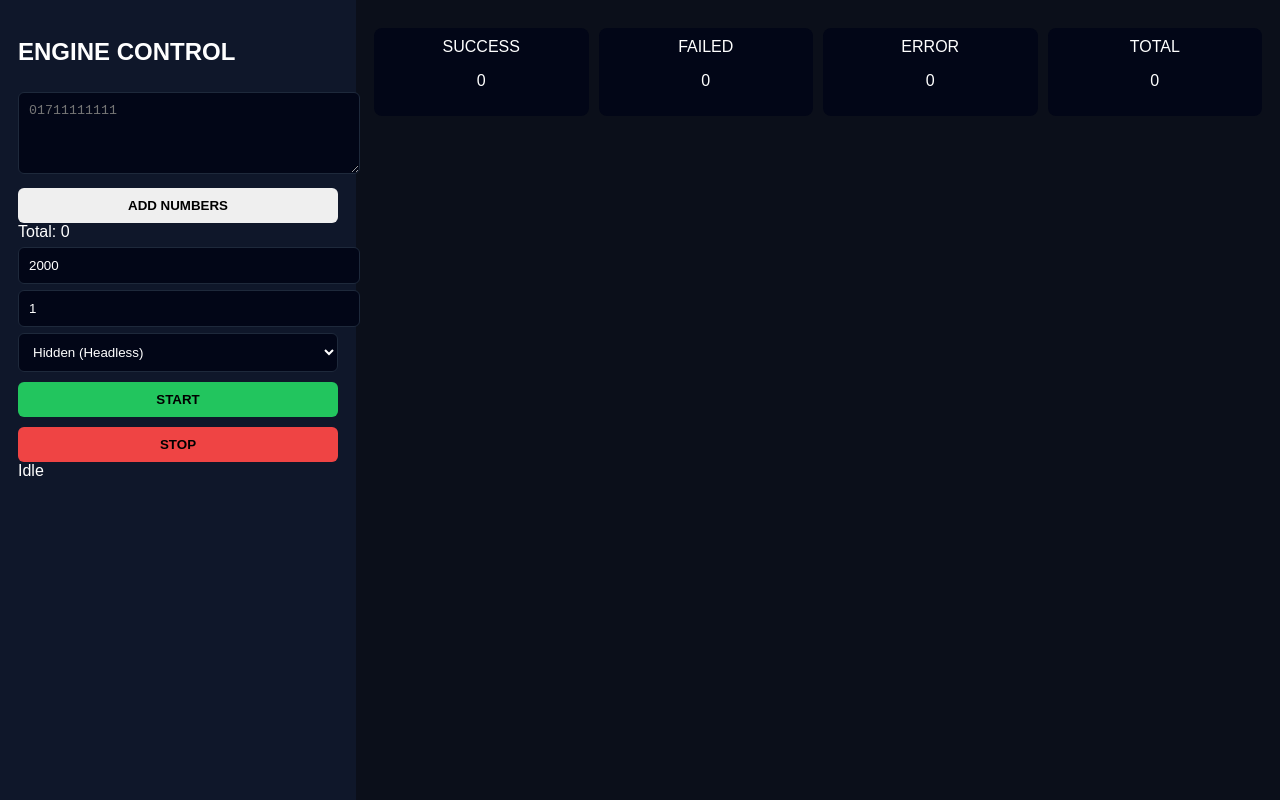
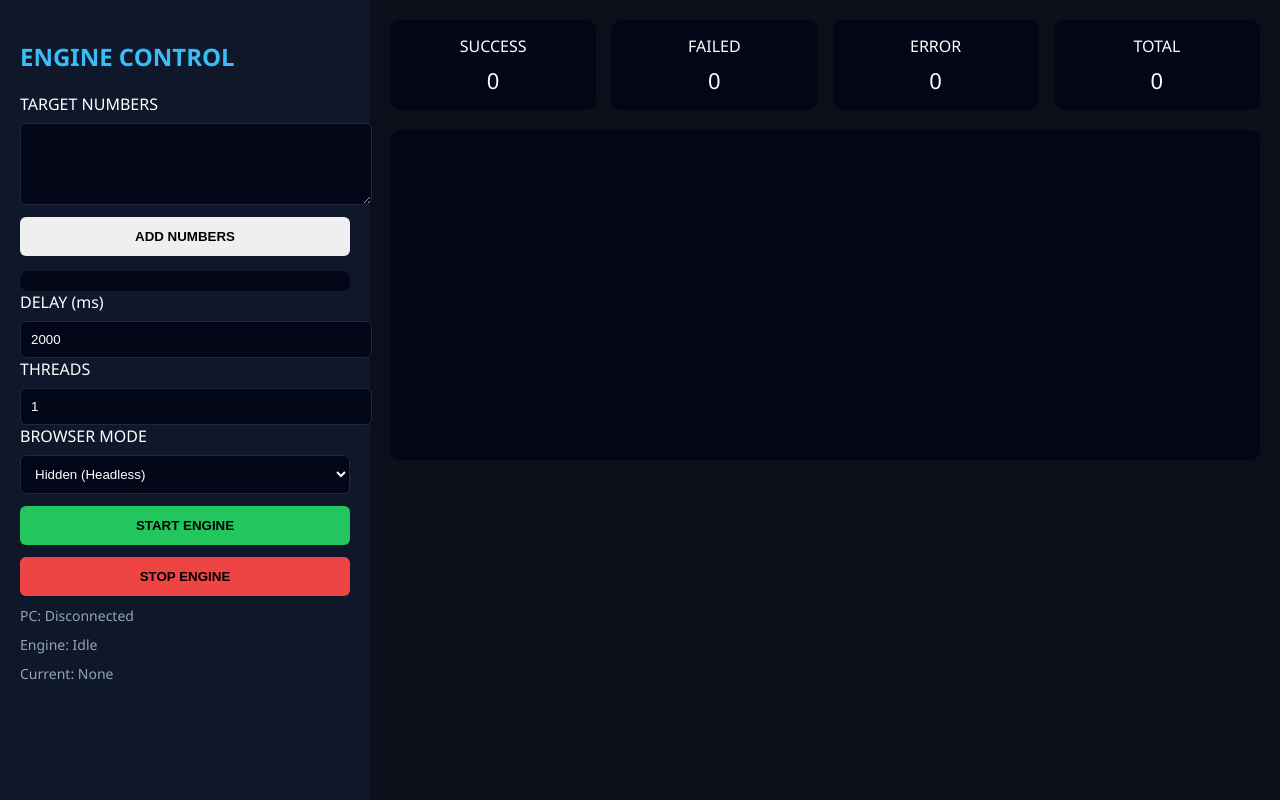
Before and after one commit to mdmunna00/otp-engine-demo, a website: page public/dashboard.html in a window 1280 px wide. Drawn offline with Linux system fonts and the light colour scheme; no server answers.

Commit message:
Refactor dashboard layout and styles
Updated the dashboard HTML to enhance styling and functionality.

```diff
--- a/public/dashboard.html
+++ b/public/dashboard.html
@@ -2,58 +2,131 @@
 <html>
 <head>
 <meta charset="UTF-8">
-<meta name="viewport" content="width=device-width, initial-scale=1">
-<title>Automation Dashboard</title>
+<title>Automation PRO</title>
 <style>
-body{margin:0;font-family:Arial;background:#0b0f1a;color:#fff}
-.container{display:flex;min-height:100vh}
-.sidebar{width:320px;background:#0f172a;padding:18px}
-.main{flex:1;padding:18px}
+body{margin:0;font-family:Segoe UI;background:#0b0f1a;color:#fff}
+.container{display:flex;height:100vh}
+.sidebar{
+width:330px;
+background:#0f172a;
+padding:20px;
+display:flex;
+flex-direction:column
+}
+.main{flex:1;padding:20px}
+h2{color:#38bdf8;margin-bottom:20px}
+
 input,textarea,select{
-width:100%;padding:10px;margin-top:6px;
-background:#020617;border:1px solid #1e293b;
-color:#fff;border-radius:6px}
-button{width:100%;padding:10px;margin-top:10px;border:0;border-radius:6px;font-weight:bold}
-.start{background:#22c55e}
-.stop{background:#ef4444}
-.cards{display:grid;grid-template-columns:repeat(4,1fr);gap:10px;margin-top:10px}
-.card{background:#020617;padding:10px;text-align:center;border-radius:8px}
+width:100%;
+padding:10px;
+margin-top:8px;
+background:#020617;
+border:1px solid #1e293b;
+color:#fff;
+border-radius:6px
+}
+
+button{
+width:100%;
+padding:12px;
+margin-top:12px;
+border:0;
+border-radius:6px;
+font-weight:bold;
+cursor:pointer
+}
+
+.start{background:#22c55e;color:#000}
+.stop{background:#ef4444;color:#000}
+
+.stats{
+display:grid;
+grid-template-columns:repeat(4,1fr);
+gap:15px;
+margin-bottom:20px
+}
+
+.card{
+background:#020617;
+padding:15px;
+border-radius:10px;
+text-align:center
+}
+
+.card p{font-size:22px;margin:8px 0 0}
+
+.logbox{
+background:#020617;
+border-radius:10px;
+padding:15px;
+height:300px;
+overflow:auto;
+font-size:13px
+}
+
+.number-list{
+background:#020617;
+margin-top:15px;
+padding:10px;
+border-radius:8px;
+max-height:150px;
+overflow:auto;
+font-size:13px
+}
+
+.status{
+margin-top:10px;
+font-size:14px;
+color:#94a3b8
+}
 </style>
 </head>
+
 <body>
-
 <div class="container">
 
 <div class="sidebar">
 <h2>ENGINE CONTROL</h2>
 
-<textarea id="numInput" rows="4" placeholder="01711111111"></textarea>
+<label>TARGET NUMBERS</label>
+<textarea id="numInput" rows="4"></textarea>
 <button onclick="addNumber()">ADD NUMBERS</button>
-<div>Total: <span id="numCount">0</span></div>
 
-<input id="delayInput" type="number" value="2000" placeholder="Delay ms">
-<input id="threadInput" type="number" value="1" placeholder="Threads">
+<div class="number-list" id="numberList"></div>
 
+<label>DELAY (ms)</label>
+<input id="delayInput" type="number" value="2000">
+
+<label>THREADS</label>
+<input id="threadInput" type="number" value="1">
+
+<label>BROWSER MODE</label>
 <select id="headlessInput">
 <option value="true">Hidden (Headless)</option>
 <option value="false">Show Browser</option>
 </select>
 
-<button class="start" onclick="startEngine()">START</button>
-<button class="stop" onclick="stopEngine()">STOP</button>
+<button class="start" onclick="startEngine()">START ENGINE</button>
+<button class="stop" onclick="stopEngine()">STOP ENGINE</button>
 
-<div id="status">Idle</div>
+<div class="status" id="connectionStatus">PC: Disconnected</div>
+<div class="status" id="engineStatus">Engine: Idle</div>
+<div class="status" id="currentNumber">Current: None</div>
+
 </div>
 
 <div class="main">
-<div class="cards">
-<div class="card">SUCCESS <p id="success">0</p></div>
-<div class="card">FAILED <p id="failed">0</p></div>
-<div class="card">ERROR <p id="error">0</p></div>
-<div class="card">TOTAL <p id="total">0</p></div>
-</div>
+
+<div class="stats">
+<div class="card">SUCCESS<p id="success">0</p></div>
+<div class="card">FAILED<p id="failed">0</p></div>
+<div class="card">ERROR<p id="error">0</p></div>
+<div class="card">TOTAL<p id="total">0</p></div>
 </div>
 
+<div class="logbox" id="logBox"></div>
+
+</div>
 </div>
 
 <script>
@@ -66,7 +139,15 @@ raw.split(/[\n, ]+/).forEach(n=>{
 if(n && !numbers.includes(n)) numbers.push(n);
 });
 document.getElementById("numInput").value="";
-document.getElementById("numCount").innerText=numbers.length;
+renderNumbers();
+}
+
+function renderNumbers(){
+const list=document.getElementById("numberList");
+list.innerHTML="";
+numbers.forEach(n=>{
+list.innerHTML+=`<div>${n}</div>`;
+});
 }
 
 async function startEngine(){
@@ -80,22 +161,57 @@ threads:parseInt(threadInput.value)||1,
 headless: headlessInput.value==="true"
 })
 });
-status.innerText="Running";
 }
 
 async function stopEngine(){
 await fetch("/api/stop-job",{method:"POST"});
-status.innerText="Stopped";
 }
 
 async function updateStatus(){
+try{
 const r=await fetch("/api/status");
 const d=await r.json();
+
 success.innerText=d.success;
 failed.innerText=d.failed;
 error.innerText=d.error;
 total.innerText=d.total;
-if(!d.running) status.innerText="Idle";
+
+document.getElementById("currentNumber").innerText=
+"Current: "+(d.current || "None");
+
+renderNumbersFromServer(d.numbers);
+
+if(d.running){
+engineStatus.innerText="Engine: Running";
+}else{
+engineStatus.innerText="Engine: Idle";
+}
+
+if(d.lastPing && Date.now()-d.lastPing<5000){
+connectionStatus.innerText="PC: Connected";
+}else{
+connectionStatus.innerText="PC: Disconnected";
+}
+
+renderLogs(d.logs);
+
+}catch(e){
+connectionStatus.innerText="PC: Disconnected";
+}
+}
+
+function renderNumbersFromServer(serverNumbers){
+numbers=serverNumbers;
+renderNumbers();
+}
+
+function renderLogs(logs){
+const box=document.getElementById("logBox");
+box.innerHTML="";
+logs.forEach(l=>{
+box.innerHTML+=l+"<br>";
+});
 }
 
 setInterval(updateStatus,1000);
```
